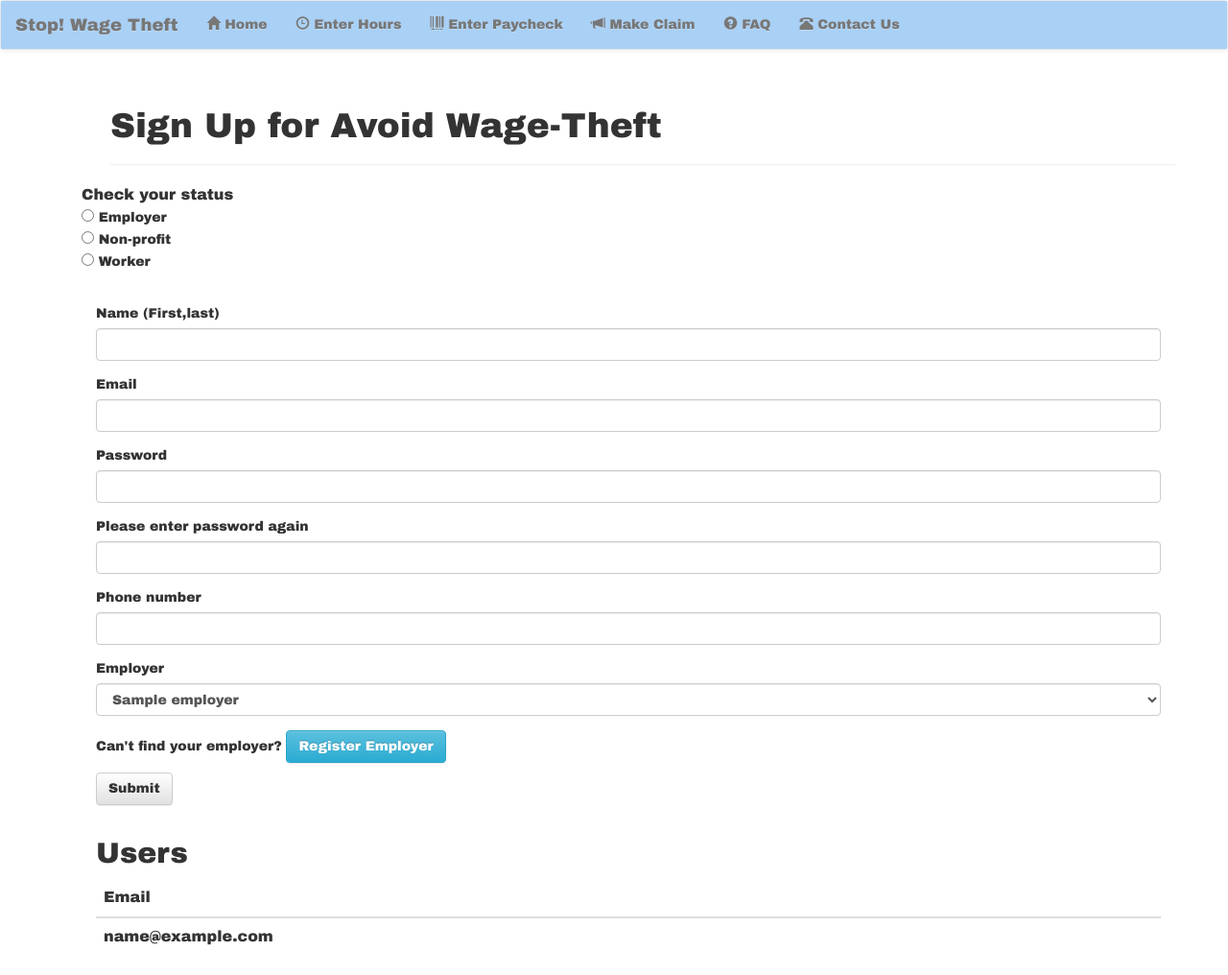
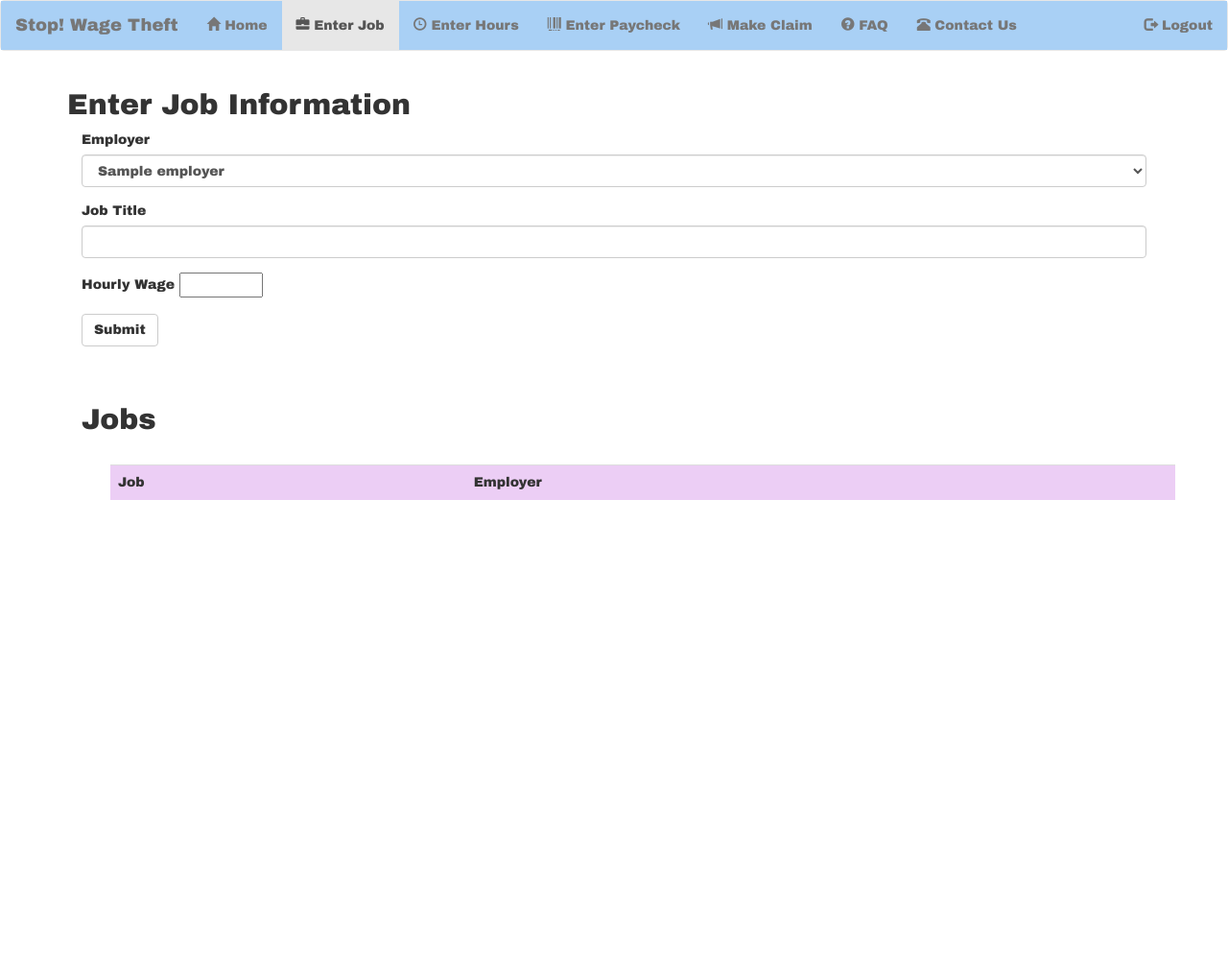
Before and after one commit to demcgee/Wage_Theft5, a PHP site: page /inputuser.php in a window 1280 px wide. Shown: the whole page at 96% size. After the commit the page ends 521 px from the top, so only its background shows below. Run offline with PHP 8.4, Linux system fonts and the light colour scheme; the visitor is signed in with stand-in values (Sample User, id 1); tables that the repository leaves empty hold one stand-in row (values such as "Sample post"); data that the repository does not hold is empty.

Commit message:
Update inputuser.php

```diff
--- a/inputuser.php
+++ b/inputuser.php
@@ -1,4 +1,7 @@
+<!DOCTYPE html>
+
 <?php
+    include_once('top.php');
 	include_once('config.php');
 	include_once('dbutils.php');
 	include_once('hashutil.php');
@@ -27,66 +30,43 @@
 	}
 ?>
 
-
-
-<html>
+<html lang="en">
 <head>
-	<title>
-		<?php echo "Input user - " . $Title; ?>
-	</title>
-
-	<!-- Following three lines are necessary for running Bootstrap -->
-
-	<!-- Latest compiled and minified CSS -->
-	<link rel="stylesheet" href="https://maxcdn.bootstrapcdn.com/bootstrap/3.3.6/css/bootstrap.min.css" integrity="sha384-1q8mTJOASx8j1Au+a5WDVnPi2lkFfwwEAa8hDDdjZlpLegxhjVME1fgjWPGmkzs7" crossorigin="anonymous">
-
-	<!-- Optional theme -->
-	<link rel="stylesheet" href="https://maxcdn.bootstrapcdn.com/bootstrap/3.3.6/css/bootstrap-theme.min.css" integrity="sha384-fLW2N01lMqjakBkx3l/M9EahuwpSfeNvV63J5ezn3uZzapT0u7EYsXMjQV+0En5r" crossorigin="anonymous">
-
-	<!-- Latest compiled and minified JavaScript -->
-	<script src="https://maxcdn.bootstrapcdn.com/bootstrap/3.3.6/js/bootstrap.min.js" integrity="sha384-0mSbJDEHialfmuBBQP6A4Qrprq5OVfW37PRR3j5ELqxss1yVqOtnepnHVP9aJ7xS" crossorigin="anonymous"></script>
+  <title>Stop!Wage Theft</title>
+  <meta charset="utf-8">
+  <meta name="viewport" content="width=device-width, initial-scale=1">
+  <link rel="stylesheet" href="runnable.css" />
+  <link rel="stylesheet" href="http://maxcdn.bootstrapcdn.com/bootstrap/3.3.6/css/bootstrap.min.css">
+  <script src="https://ajax.googleapis.com/ajax/libs/jquery/1.12.0/jquery.min.js"></script>
+  <script src="http://maxcdn.bootstrapcdn.com/bootstrap/3.3.6/js/bootstrap.min.js"></script>
+  <meta charset="utf-8">
+  <link rel="stylesheet" href="runnable.css" />
 </head>
 
 <body>
-<font face="Arial Black">
 <nav class="navbar navbar-default">
   <div style = "background:#A9D0F5 !important" class="container-fluid">
     <div class="navbar-header">
-      <a class="navbar-brand" href="Home.php"><font face="Arial Black">Stop! Wage Theft</a></font>
+      <a class="navbar-brand" href="Home_in.php"><font face="Arial Black" >Stop! Wage Theft</a></font>
 	</div>
+
     <ul class="nav navbar-nav">
-      <li><a href="Home.php"><span style="font-size:1.0em" class="glyphicon glyphicon-home"></span><font face="Arial Black"> Home</a></li></font>
+      <li><a href="Home_in.php"><span style="font-size:1.0em" class="glyphicon glyphicon-home"></span><font face="Arial Black"> Home</a></li></font>
+	  <li class="active"><a href="jobform.php"><span style="font-size:1.0em" class="glyphicon glyphicon-briefcase"></span><font face="Arial Black"> Enter Job</a></li></font>
       <li><a href="enterhours.php"><span style="font-size:1.0em" class="glyphicon glyphicon-time"></span><font face="Arial Black"> Enter Hours</a></li></font>
       <li><a href="enterpaycheck.php"><span style="font-size:1.0em" class="glyphicon glyphicon-barcode"></span><font face="Arial Black"> Enter Paycheck</a></li></font>
       <li><a href="Makeclaim.php"><span style="font-size:1.0em" class="glyphicon glyphicon-bullhorn"></span><font face="Arial Black"> Make Claim</a></li></font>
-      <li><a href="faq.php"><span style="font-size:1.0em" class="glyphicon glyphicon-question-sign"></span><font face="Arial Black"> FAQ</a></li></font>
-	  <li><a href="contactus.php"><span style="font-size:1.0em" class="glyphicon glyphicon-phone-alt"></span><font face="Arial Black"> Contact Us</a></li></font>
+      <li><a href="faq_in.php"><span style="font-size:1.0em" class="glyphicon glyphicon-question-sign"></span><font face="Arial Black"> FAQ</a></li></font>
+      <li><a href="contactus_in.php"><span style="font-size:1.0em" class="glyphicon glyphicon-phone-alt"></span><font face="Arial Black"> Contact Us</a></li></font>
+    </ul>
+	<ul class="nav navbar-nav navbar-right">
+	  <li><a href="logout.php"><span class="glyphicon glyphicon-log-out"></span><font face="Arial Black"> Logout</a></li></font>
 	</ul>
 	</div>
 </nav>
+  <font face ="Arial Black">
 <div class="container">
-
-<div class="container">
-
-<!-- Page header -->
-<div class="container">
-<div class="col-xs-12">
-<div class="page-header">
-	<h1>Sign Up for Avoid Wage-Theft</h1>
-</div>
-</div>
-</div>
-</div>
-
-<div class="container">
-<form action="">
-<font size = 3><b>Check your status</font></b><br>
-
-	<input type="radio" name="type" value="Employer"> Employer <br>
-	<input type="radio" name="type" value="Non-profit"> Non-profit <br>
-	<input type="radio" name="type" value="Worker"> Worker <br>
-	<br>
-</form>
+  <h2>Enter Job Information</h2>
 </div>
 
 <?php
@@ -94,151 +74,88 @@
 // that $_POST['submit'] will be set only if you invoke this PHP code as
 // the result of a POST action, presumably from having pressed Submit
 // on the form we just displayed above.
-if (isset($_POST['submit'])) {
+if (isset($_POST['JOB_TITLE'])) {
 //	echo '<p>we are processing form data</p>';
 //	print_r($_POST);
+	// get data from the input fields
+	$EID = $_POST['EID'];
+	$JOB_TITLE = $_POST['JOB_TITLE'];
+	$HOURLY_WAGE = $_POST['HOURLY_WAGE'];
 
-	// get data from the input fields
-	$email = $_POST['email'];
-	$password1 = $_POST['password1'];
-	$password2 = $_POST['password2'];
-	$phone = $_POST['phone'];
-	$name = $_POST['name'];
-
-	// check to make sure we have an email
-	if (!$name) {
-		punt ("Please enter a name");
+	// check to make sure form is filled out
+	if (!$EID) {
+		punt ("Please enter an employer name");
 	}
-
-	if (!$email) {
-		punt("Please enter an email");
+	if (!$JOB_TITLE) {
+		punt("Please enter a job title");
 	}
-
-	if (!$password1) {
-		punt("Please enter a password");
+	if (!$HOURLY_WAGE) {
+		punt("Please enter an hourly wage");
 	}
-
-	if (!$password2) {
-		punt("Please enter your password twice");
-	}
-
-	if ($password1 != $password2) {
-		punt("Your two passwords are not the same");
-	}
-
-	if (!$phone) {
-		punt ("Please enter phone number");
-	}
-
-	// check if email already in database
 	// connect to database
 	$db = connectDB($DBHost,$DBUser,$DBPasswd,$DBName);
 
+	session_start();
+	$id = $_SESSION['id'];
+
 	// set up my query
-	$query = "SELECT email FROM Users WHERE email='$email';";
+	$query = "INSERT INTO job(EID, id, JOB_TITLE, HOURLY_WAGE) VALUES ('$EID', '$id', '$JOB_TITLE', '$HOURLY_WAGE');";
 
 	// run the query
 	$result = queryDB($query, $db);
 
-	// check if the email is there
-	if (nTuples($result) > 0) {
-		punt("The email address $email is already in the database");
-	}
-
-	// generate hashed password
-	$hashedPass = crypt($password1, getSalt());
-
-	// set up my query
-	$query = "INSERT INTO Users(email, hashedPass) VALUES ('$email', '$hashedPass');";
-
-	// run the query
-	$result = queryDB($query, $db);
-
-	// tell users that we added the player to the database
+	// tell users that we added the job to the database
 	echo "<div class='panel panel-default'>\n";
 	echo "\t<div class='panel-body'>\n";
-    echo "\t\tThe user " . $email . " was added to the database\n";
+    echo "\t\tThe job " . $JOB_TITLE . " was added to the database\n";
 	echo "</div></div>\n";
 
-	header('Location: login.php');
 }
 ?>
 
-<!-- Form to enter club teams -->
 <div class="container">
 <div class="col-xs-12">
-
-<form action="<?php echo $_SERVER['PHP_SELF']; ?>" method="post">
+<form action=""  method="post" enctype="multipart/form-data">
 
     <div class="form-group">
-	<label for="name">Name (First,last)</label>
-	<input type="name" class="form-control" name="name"/>
-</div>
-
-<div class="form-group">
-	<label for="email">Email</label>
-	<input type="email" class="form-control" name="email"/>
-</div>
-
-<div class="form-group">
-	<label for="password1">Password</label>
-	<input type="password" class="form-control" name="password1"/>
-</div>
-
-<div class="form-group">
-	<label for="password2">Please enter password again</label>
-	<input type="password" class="form-control" name="password2"/>
-</div>
-
-<div class="form-group">
-	<label for="phone">Phone number</label>
-	<input type="phone" class="form-control" name="phone"/>
-</div>
-
-<div class="form-group">
-	<label for="artid">Employer</label>
+	<label for="EID">Employer</label>
 	<select class="form-control" name="EID">
     <?php echo $employerOptions; ?>
 	</select>
 	</div>
 
-<div id="browse_app">
-  <p> Can't find your employer? <a class="btn btn-large btn-info" href="employerform.php">Register Employer</a> </p>
+	<div class="form-group">
+	<label for="JOB_TITLE">Job Title</label>
+	<input type="text" class="form-control" name="JOB_TITLE"/>
 	</div>
 
-
-<button type="submit" class="btn btn-default" name="submit" onclick="myFunction()">Submit</button>
-
-<script>
-function myFunction(){
-	alert("Your information is saved successfully!");
-}
-</script>
-
-</form>
-
-</div>
+	<div class="form-group">
+	<label for="HOURLY_WAGE">Hourly Wage</label>
+	<input type="number" name="HOURLY_WAGE" min="1" max="100" step=".5"/>
 	</div>
 
+	<button type="submit" class="btn btn-default">Submit</button>
+</form><br><br>
+
 <!----------------->
-<!---List users--->
+<!---List jobs--->
 <!----------------->
-<div class="container">
-<div class="col-xs-12">
-	<h2><?php echo "Users"; ?></h2>
-</div>
-</div>
+
+	<h2><?php echo "Jobs"; ?></h2>
 
 <div class="container">
 <div class="col-xs-12">
 <table class="table table-hover">
 
 <!-- Titles for table -->
-<thead>
-<tr>
-	<th>Email</th>
+<table class="table table-hover">
+
+<tr style="background:#ECCEF5 !important">
+
+	<th>Job</th>
+	<th>Employer</th>
 </tr>
-</thead>
+
 
 <tbody>
 <?php
@@ -246,17 +163,17 @@ function myFunction(){
 	$db = connectDB($DBHost,$DBUser,$DBPasswd,$DBName);
 
 	// set up my query
-	$query = "SELECT email FROM Users ORDER BY email;";
+	$query = "SELECT JOB_TITLE FROM job ORDER BY JOB_TITLE;";
 
 	// run the query
 	$result = queryDB($query, $db);
 
 	while($row = nextTuple($result)) {
 		echo "\n <tr>";
-		echo "<td>" . $row['email'] . "</td>";
+		echo "<td>" . $row['JOB_TITLE'] . "</td>";
+		echo "<td>" . $row['EID'] . "</td>";
 		echo "</tr>";
 	}
-
 ?>
 
 </tbody>
@@ -265,5 +182,6 @@ function myFunction(){
 </div>
 
 </div> <!-- closing bootstrap container -->
+
 </body>
 </html>
```
Lines whose indentation alone changed are shown as unchanged.
